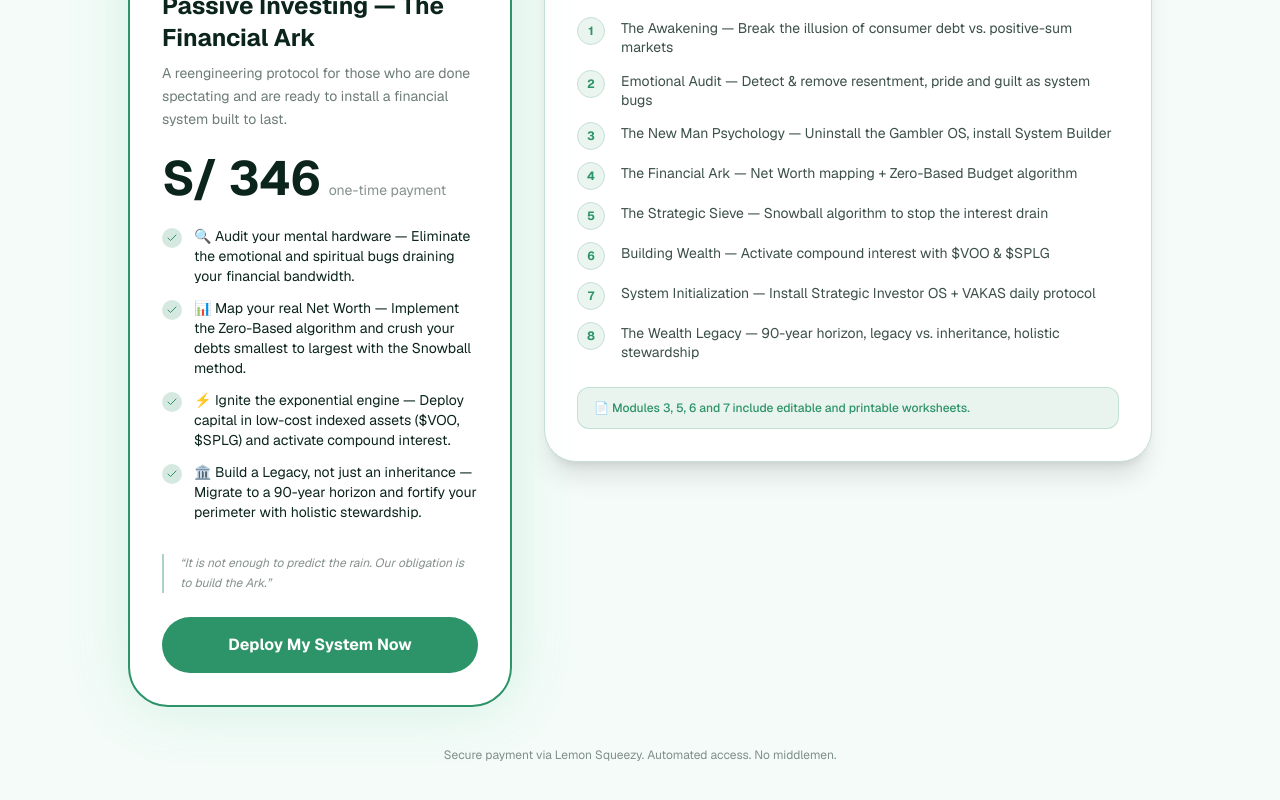
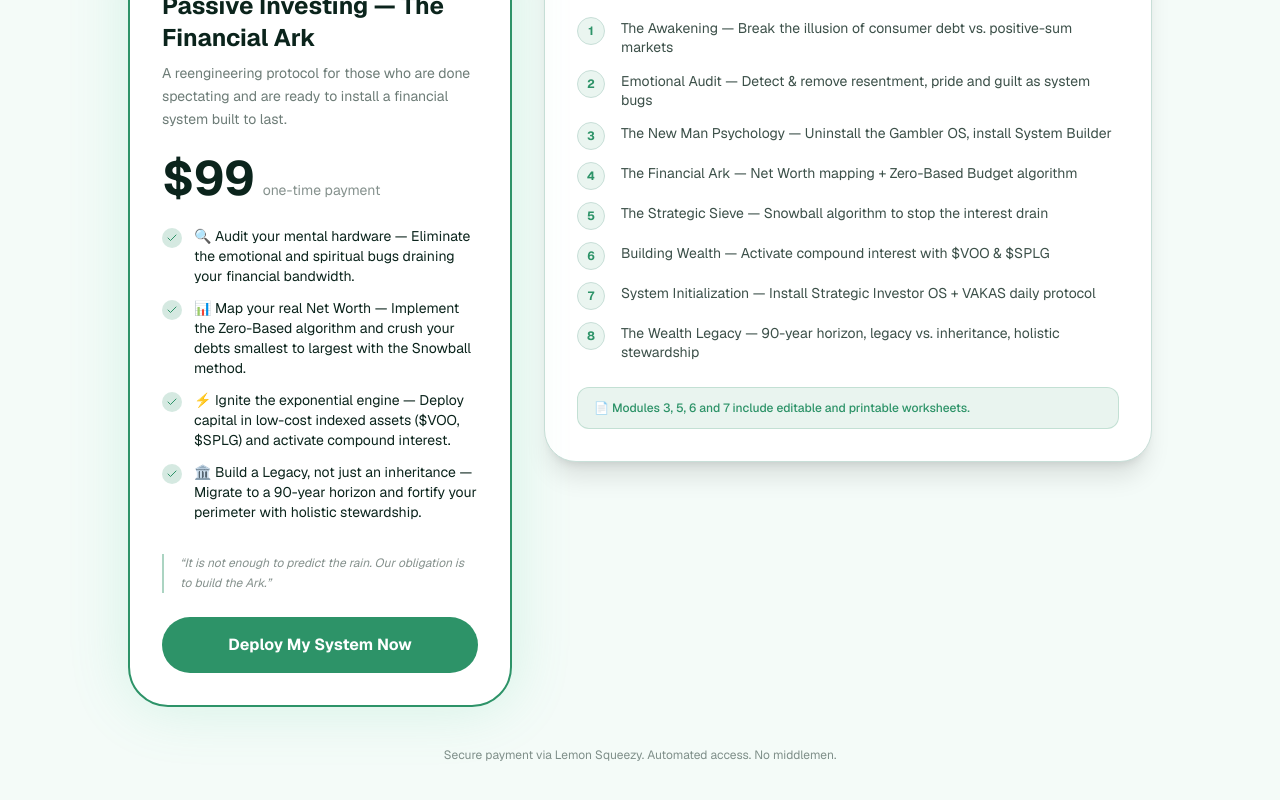
Before and after one commit to aparties/logforinvestorfes, a Next.js app: page / in a window 1280 px wide. Shown: the part 2877-3677 px from the top of the page. Built offline with nearby package versions, Linux system fonts and the light colour scheme; no server answers.

Commit message:
chore(payment): update course price display to  USD

```diff
--- a/src/i18n/dictionaries.ts
+++ b/src/i18n/dictionaries.ts
@@ -53,7 +53,7 @@ export const dictionaries = {
       badge_basic: "The Financial Ark",
       course_basic_name: "Passive Investing — The Financial Ark",
       course_basic_desc: "A reengineering protocol for those who are done spectating and are ready to install a financial system built to last.",
-      course_basic_price: "S/ 346",
+      course_basic_price: "$99",
       payment_type: "one-time payment",
       features_basic: [
         "🔍 Audit your mental hardware — Eliminate the emotional and spiritual bugs draining your financial bandwidth.",
@@ -137,7 +137,7 @@ export const dictionaries = {
       badge_basic: "El Arca Financiera",
       course_basic_name: "Inversión Pasiva — El Arca Financiera",
       course_basic_desc: "Un protocolo de reingeniería para quienes dejaron de ser espectadores y están listos para instalar un sistema financiero construido para durar.",
-      course_basic_price: "S/ 346",
+      course_basic_price: "$99",
       payment_type: "pago único",
       features_basic: [
         "🔍 Audita tu hardware mental — Elimina los bugs emocionales y espirituales que drenan tu ancho de banda financiero.",
```
